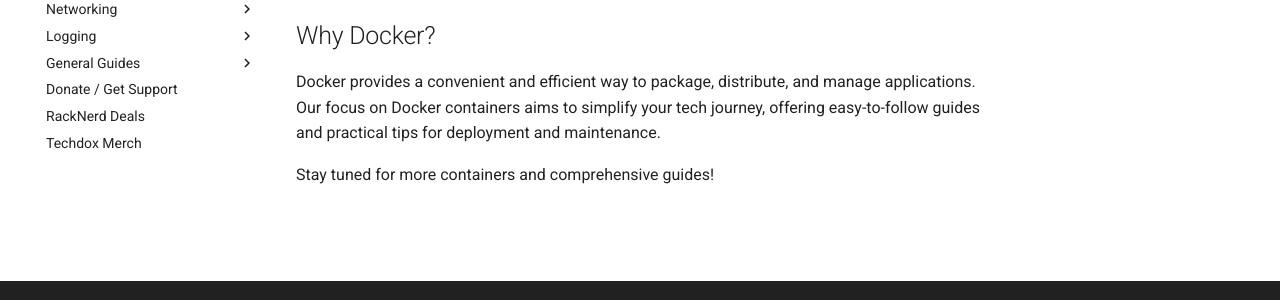
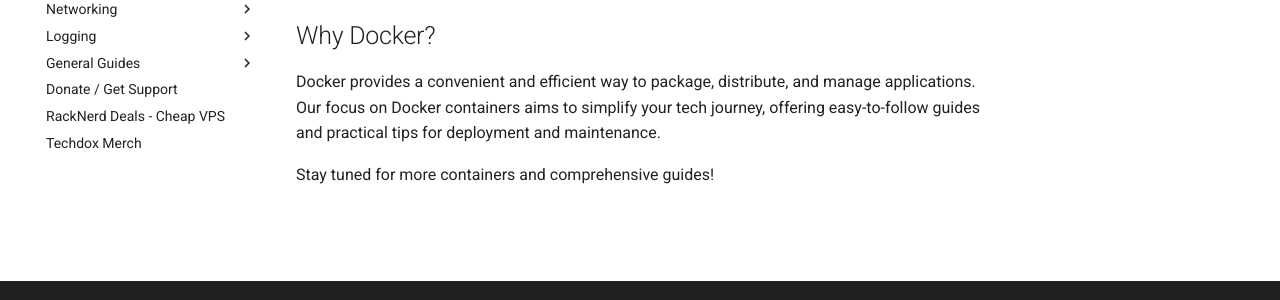
Before and after one commit to Techdox/techdox-docs, an MkDocs documentation site: the page built from docs/docker-containers.md, in a window 1280 px wide. Shown: the part 462-762 px from the top of the page. Built offline with MkDocs 1.6.1 and Material for MkDocs 9.7.7, drawn with Linux system fonts in a browser that asks for light colours.

Commit message:
renamed deal

```diff
--- a/mkdocs.yml
+++ b/mkdocs.yml
@@ -61,7 +61,7 @@
       - Overview: general-guides.md
       - Access Pihole via NPM: pihole-on-npm.md
   - Donate / Get Support: support.md
-  - RackNerd Deals: racknerd.md
+  - RackNerd Deals - Cheap VPS: racknerd.md
   - Techdox Merch: https://store.techdox.nz
 
 #  - About: about.md
```
